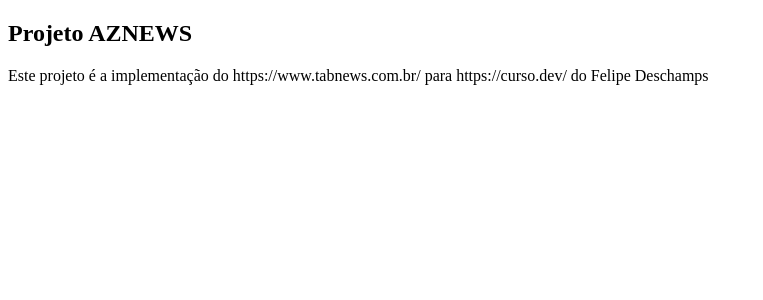
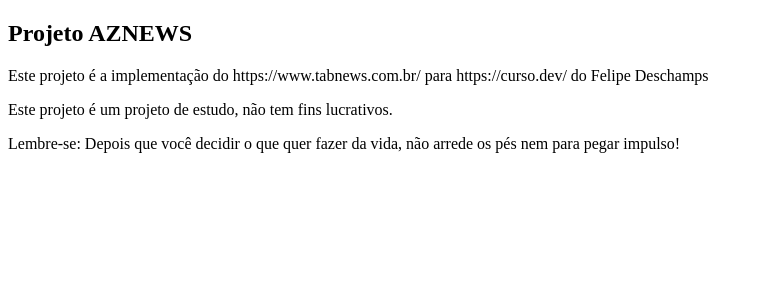
Before and after one commit to Matheus-Azevedo/aznews.seg.br, a Next.js app: page / in a window 1280 px wide. Shown: the top 300 px of the page, without its empty margins (0-763 px from the left). Built offline with nearby package versions, Linux system fonts and the light colour scheme.

Commit message:
chore: add conteúdo ao index

```diff
--- a/pages/index.tsx
+++ b/pages/index.tsx
@@ -3,6 +3,8 @@
     <section>
       <h1>Projeto AZNEWS</h1>
       <p>Este projeto é a implementação do https://www.tabnews.com.br/ para https://curso.dev/ do Felipe Deschamps</p>
+      <p>Este projeto é um projeto de estudo, não tem fins lucrativos.</p>
+      <p>Lembre-se: Depois que você decidir o que quer fazer da vida, não arrede os pés nem para pegar impulso!</p>
     </section>
   )
 }
```
